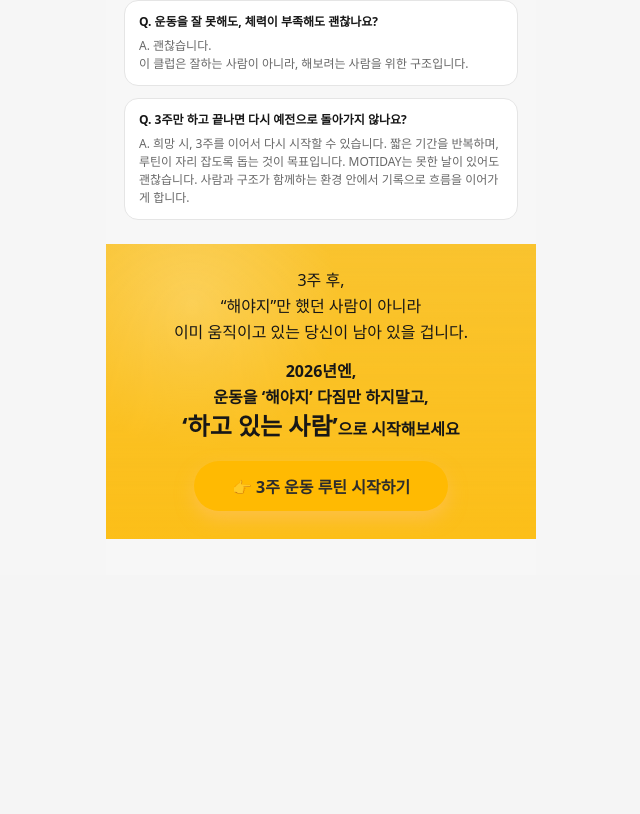
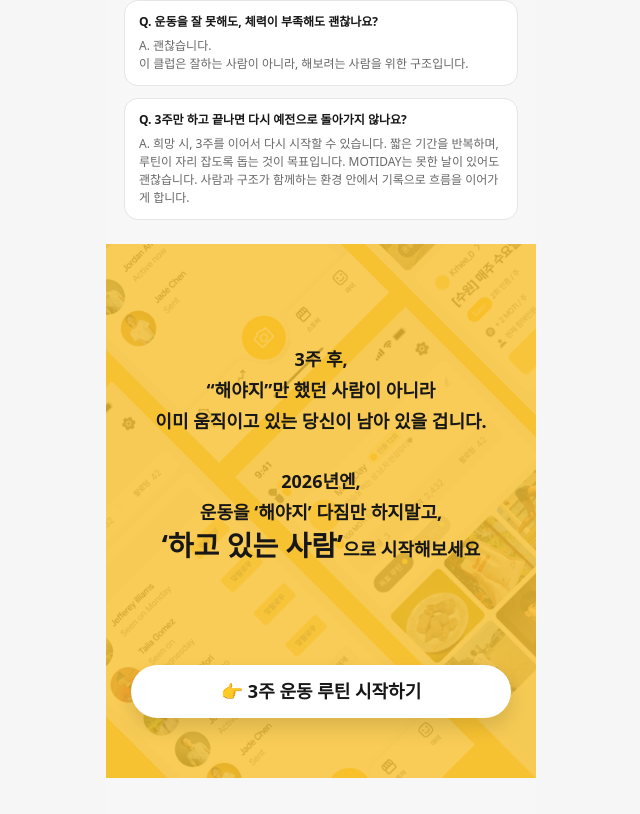
Before and after one commit to MEDILUX-club/Motiday_landing_page, a React (Vite) app: page / in a window 1280 px wide. Shown: the part 5626-6440 px from the top of the page, without its empty margins (319-959 px from the left). Before the commit the page ends 6201 px from the top, so only its background shows below. Built offline with nearby package versions, Linux system fonts and the light colour scheme; a web font is replaced by a local one.

Commit message:
feat:final

```diff
--- a/src/App.css
+++ b/src/App.css
@@ -933,7 +933,7 @@
   width: 100%;
   padding: 10px 14px;
   background: #ffc01a;
-  border-radius: 12px;
+  border-radius: 18px;
   font-size: 11px;
   font-weight: 600;
   text-align: center;
@@ -982,9 +982,9 @@
 }
 
 .final {
-  background: #f8c63b;
+  background: #f7c232;
   border-radius: 0;
-  padding: 24px 20px 28px;
+  padding: 70px 22px 60px;
   position: relative;
   overflow: hidden;
   color: #171717;
@@ -995,40 +995,45 @@
 .final-hero {
   position: absolute;
   inset: 0;
-  background: linear-gradient(180deg, rgba(255, 186, 2, 0.25), rgba(255, 186, 2, 0.7)),
-    radial-gradient(circle at 20% 20%, rgba(255, 255, 255, 0.4), transparent 35%);
-  opacity: 0.85;
+  background-image: url('./assets/image3.png');
+  background-size: cover;
+  background-position: center;
+  opacity: 0.22;
 }
 
 .final-lead {
-  margin: 0 0 14px;
-  font-size: 16px;
-  font-weight: 500;
-  line-height: 1.6;
+  margin: 30px 0 30px;
+  font-size: 18px;
+  font-weight: 600;
+  line-height: 1.7;
   position: relative;
   z-index: 1;
 }
 
 .final-title {
-  margin: 0 0 18px;
-  font-size: 16px;
+  margin: 0 0 100px;
+  font-size: 18px;
   font-weight: 700;
-  line-height: 1.6;
+  line-height: 1.7;
   position: relative;
   z-index: 1;
 }
 
 .final-title .big {
   display: inline-block;
-  font-size: 24px;
+  font-size: 28px;
   line-height: 1.3;
 }
 
 .primary-cta.wide {
-  max-width: 360px;
+  max-width: 380px;
+  width: 100%;
+  background: #ffffff;
+  color: #171717;
+  box-shadow: 0 10px 20px rgba(0, 0, 0, 0.12);
   margin: 0 auto;
-  font-size: 16px;
-  font-weight: 700;
+  font-size: 18px;
+  font-weight: 800;
   z-index: 1;
 }
 
--- a/src/App.jsx
+++ b/src/App.jsx
@@ -351,7 +351,14 @@
           <br />
           <span className="big">‘하고 있는 사람’</span>으로 시작해보세요
         </p>
-        <button className="primary-cta wide">👉 3주 운동 루틴 시작하기</button>
+        <a
+          className="primary-cta wide"
+          href="https://forms.gle/MuSxqxU2bWESGzmp8"
+          target="_blank"
+          rel="noopener noreferrer"
+        >
+          👉 3주 운동 루틴 시작하기
+        </a>
       </section>
     </main>
   )
```
